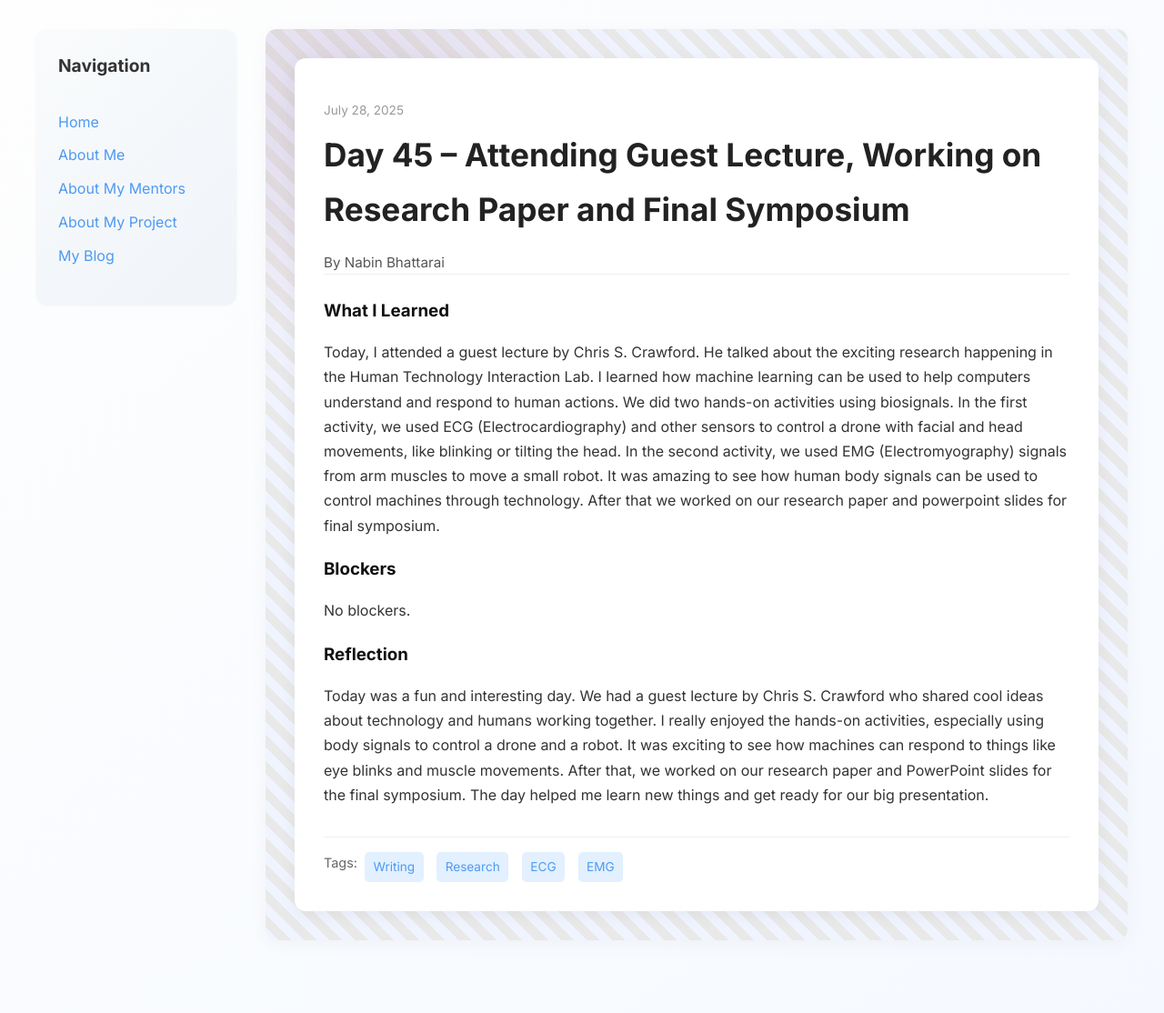
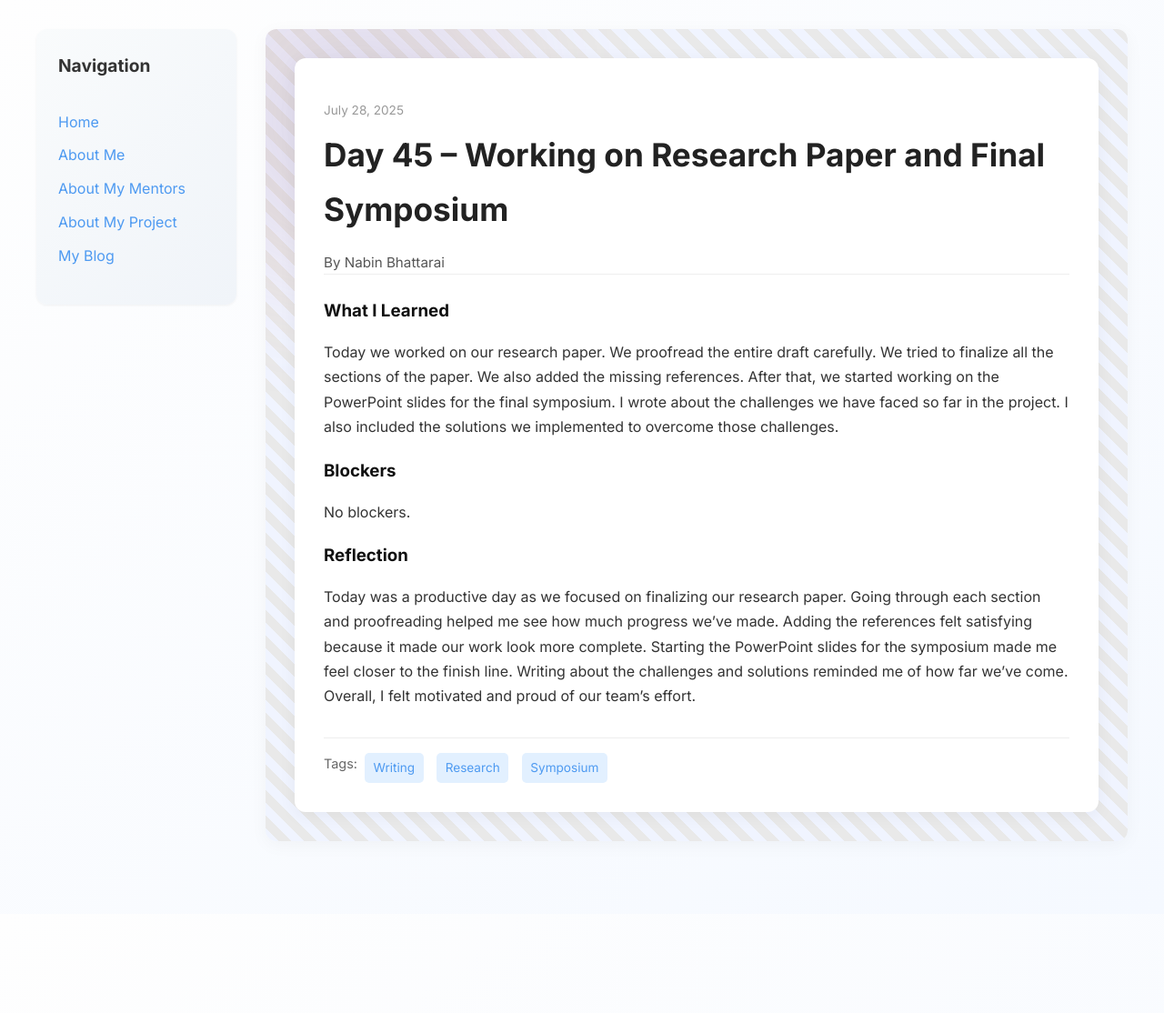
Before and after one commit to bhattarainabin2055/bhattarainabin2055.github.io, a Jekyll site: the page built from _posts/2025-07-28-day-45.md, in a window 1280 px wide. Shown: the whole page at 91% size. Built offline with Jekyll 4.4.1, drawn with Linux system fonts in a browser that asks for light colours; after the commit the page ends 1005 px from its top, so only the background shows below that.

Commit message:
Update 2025-07-28-day-45.md

```diff
--- a/_posts/2025-07-28-day-45.md
+++ b/_posts/2025-07-28-day-45.md
@@ -1,16 +1,16 @@
 ---
 layout: post
-title: "Day 45 – Attending Guest Lecture, Working on Research Paper and Final Symposium "
+title: "Day 45 – Working on Research Paper and Final Symposium "
 date: 2025-07-28
 author: Nabin Bhattarai
 permalink: /day45.html
-tags: ["Writing", "Research", "ECG", "EMG"]
+tags: ["Writing", "Research", "Symposium"]
 
 what_i_learned: |
- Today, I attended a guest lecture by Chris S. Crawford. He talked about the exciting research happening in the Human Technology Interaction Lab. I learned how machine learning can be used to help computers understand and respond to human actions. We did two hands-on activities using biosignals. In the first activity, we used ECG (Electrocardiography) and other sensors to control a drone with facial and head movements, like blinking or tilting the head. In the second activity, we used EMG (Electromyography) signals from arm muscles to move a small robot. It was amazing to see how human body signals can be used to control machines through technology. After that we worked on our research paper and powerpoint slides for final symposium.
+ Today we worked on our research paper. We proofread the entire draft carefully. We tried to finalize all the sections of the paper. We also added the missing references. After that, we started working on the PowerPoint slides for the final symposium. I wrote about the challenges we have faced so far in the project. I also included the solutions we implemented to overcome those challenges.
 blockers: |
  No blockers.
 
 reflection: |
- Today was a fun and interesting day. We had a guest lecture by Chris S. Crawford who shared cool ideas about technology and humans working together. I really enjoyed the hands-on activities, especially using body signals to control a drone and a robot. It was exciting to see how machines can respond to things like eye blinks and muscle movements. After that, we worked on our research paper and PowerPoint slides for the final symposium. The day helped me learn new things and get ready for our big presentation.
+ Today was a productive day as we focused on finalizing our research paper. Going through each section and proofreading helped me see how much progress we've made. Adding the references felt satisfying because it made our work look more complete. Starting the PowerPoint slides for the symposium made me feel closer to the finish line. Writing about the challenges and solutions reminded me of how far we've come. Overall, I felt motivated and proud of our team's effort.
 ---
```
